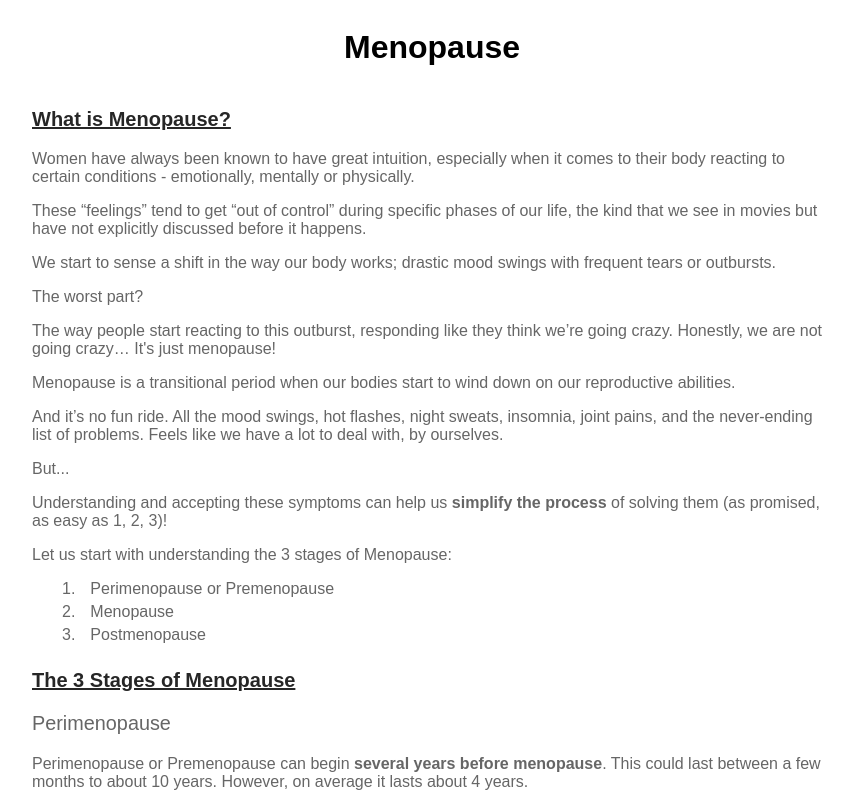
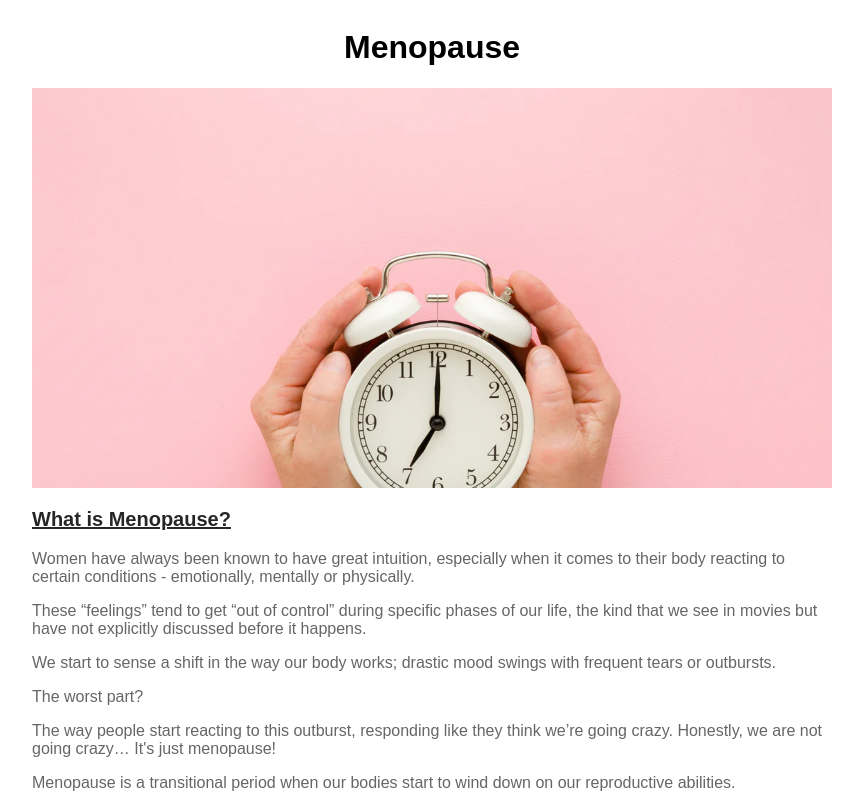
Before and after one commit to arianshi/Blog, a React (Create React App) app: page / in a window 1280 px wide. Shown: the top 800 px of the page, without its empty margins (208-1071 px from the left). Built offline with nearby package versions, Linux system fonts and the light colour scheme.

Commit message:
feat: update project top image

```diff
--- a/src/App.js
+++ b/src/App.js
@@ -1,5 +1,6 @@
 import {Blog} from "./Blog";
 import {Title} from "./Title";
+import {ImageProfile} from './ImageProfile';
 import { blogData } from './mock';
 import "./styles.css";
 
@@ -7,6 +8,7 @@ export default function App() {
   return (
     <div className="App">
      <Title/>
+     <ImageProfile/>
      <Blog data={blogData}/>
     </div>
   );
--- /dev/null
+++ b/src/ImageProfile.js
@@ -0,0 +1,5 @@
+import "./styles.css";
+export function ImageProfile() {
+  return <div className='ImageProfile'>
+  </div>
+}
--- a/src/styles.css
+++ b/src/styles.css
@@ -95,3 +95,13 @@
   color: rgb(102, 102, 102);
   margin-bottom: 20px;
 }
+.ImageProfile {
+  display: flex;
+  justify-content: center;
+  align-items: center;
+  width: 800px;
+  height: 400px;
+  background-size: cover;
+  background-image: url(top.webp);
+  background-repeat: no-repeat;
+}
```
Also changed, not shown: src/top.webp (added).
